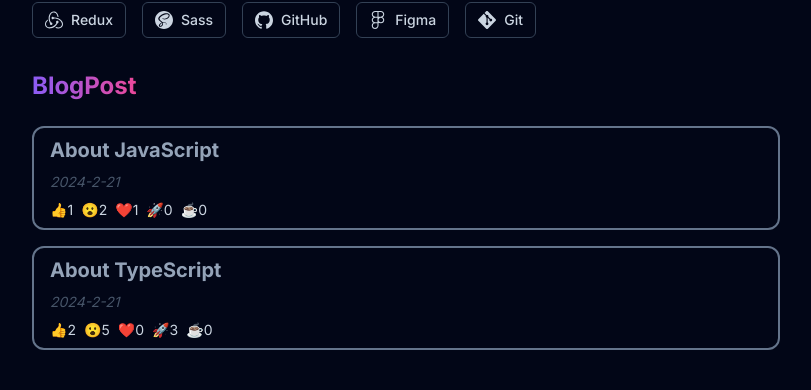
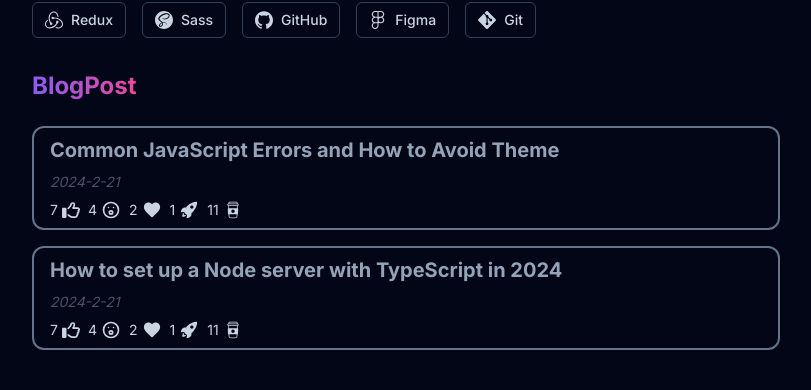
Before and after one commit to thapabishal21dev/devportfolio, a Next.js app: page /about in a window 1280 px wide. Shown: the part 1166-1556 px from the top of the page, without its empty margins (234-1045 px from the left). Built offline with nearby package versions, Linux system fonts and the light colour scheme; no server answers.

Commit message:
add redux store for blogpost & modified UI

```diff
--- a/app/blog/[blogId]/page.tsx
+++ b/app/blog/[blogId]/page.tsx
@@ -4,6 +4,20 @@ import { AllBlogData, IAllBlogData } from "@/app/lib/data/blogdata";
 import { ApiDataContext } from "@/app/context/context";
 import { useContext } from "react";
 import { useRouter } from "next/navigation";
+import { useDispatch, useSelector } from "react-redux";
+import {
+  IncrementLike,
+  IncrementWow,
+  Incrementlove,
+  IncrementRocket,
+  IncrementCup,
+} from "@/app/features/reactionslice";
+import type { RootState } from "@/app/store/store";
+import { FaRegThumbsUp } from "react-icons/fa";
+import { TbMoodSuprised } from "react-icons/tb";
+import { IoMdHeart } from "react-icons/io";
+import { IoIosRocket } from "react-icons/io";
+import { CiCoffeeCup } from "react-icons/ci";
 
 const SingleBlogPage = () => {
   const [selectBlogData, setSelectBlogData] = useState<IAllBlogData>(
@@ -22,6 +36,21 @@ const SingleBlogPage = () => {
     }
   }, [blogId, router]);
 
+  const dispatch = useDispatch();
+  const { like, wow, love, rocket, cup } = useSelector(
+    (state: RootState) => state.reactionReducer
+  );
+
+  // const handleClickReaction = (reactionCount: string) => {
+  //   switch (reactionCount) {
+  //     case "like":
+  //       dispatch(incrementLike());
+  //       break;
+
+  //     default:
+  //       break;
+  //   }
+  // };
   return (
     <div className="flex justify-center">
       <div className=" w-[780px] md:w-[650px] sm:w-full px-4 pt-16 h-screen mb-14">
@@ -32,34 +61,61 @@ const SingleBlogPage = () => {
           <p className=" italic text-sm">{selectBlogData.postDate}</p>
           <div className=" flex gap-2 dark:text-slate-300">
             {selectBlogData.postReactions?.map((newItems, index) => (
-              <div className=" flex gap-2 text-sm " key={index}>
-                <p>
-                  <span>👍</span>
-                  {newItems.like}
+              <div className=" flex items-center gap-2 text-sm " key={index}>
+                <p className=" flex cursor-pointer  items-center gap-1">
+                  <span>{like}</span>
+                  <span
+                    onClick={() => dispatch(IncrementLike(like + 1))}
+                    className="text-lg hover:text-violet-500"
+                  >
+                    <FaRegThumbsUp />
+                  </span>
                 </p>
-                <p>
-                  <span>😮</span>
-                  {newItems.wow}
+                <span>{wow}</span>
+                <p className=" flex cursor-pointer  items-center gap-1">
+                  <span
+                    onClick={() => dispatch(IncrementWow(wow + 1))}
+                    className=" text-xl hover:text-violet-500"
+                  >
+                    <TbMoodSuprised />
+                  </span>
                 </p>
-                <p>
-                  <span>❤️</span>
-                  {newItems.love}
+                <span>{love}</span>
+                <p className=" flex cursor-pointer  items-center gap-1">
+                  <span
+                    onClick={() => dispatch(Incrementlove(love + 1))}
+                    className=" text-xl hover:text-violet-500"
+                  >
+                    <IoMdHeart />
+                  </span>
                 </p>
-                <p>
-                  <span>🚀</span>
-                  {newItems.rocket}
+                <span>{rocket}</span>
+                <p className=" flex cursor-pointer  items-center gap-1">
+                  <span
+                    onClick={() => dispatch(IncrementRocket(rocket + 1))}
+                    className=" text-xl hover:text-violet-500"
+                  >
+                    <IoIosRocket />
+                  </span>
                 </p>
-                <p>
-                  <span>☕</span>
-                  {newItems.cup}
+                <span>{cup}</span>
+                <p className=" flex cursor-pointer items-center gap-1">
+                  <span
+                    onClick={() => dispatch(IncrementCup(cup + 1))}
+                    className=" text-xl hover:text-violet-500"
+                  >
+                    <CiCoffeeCup />
+                  </span>
                 </p>
               </div>
             ))}
           </div>
-          <div>
+          <div className=" py-4">
             {selectBlogData.postContent?.map((item, index) => (
               <div className=" flex flex-col gap-2" key={index}>
-                <h1 className=" text-xl">{item.contentTitle}</h1>
+                <h1 className=" text-xl">
+                  {item.contentTitle ?? item.contentTitle}
+                </h1>
                 <p>{item.contentDiscription}</p>
               </div>
             ))}
--- a/app/components/blog/singleblog.tsx
+++ b/app/components/blog/singleblog.tsx
@@ -1,9 +1,15 @@
 "use client";
-import { IAllBlogData, IPostReactions } from "@/app/lib/data/blogdata";
+import { IPostReactions } from "@/app/lib/data/blogdata";
 import Link from "next/link";
 import React from "react";
 import { useContext } from "react";
 import { ApiDataContext } from "@/app/context/context";
+import { FaRegThumbsUp } from "react-icons/fa6";
+import { TbMoodSuprised } from "react-icons/tb";
+import { IoIosRocket, IoMdHeart } from "react-icons/io";
+import { CiCoffeeCup } from "react-icons/ci";
+import { useSelector } from "react-redux";
+import type { RootState } from "@/app/store/store";
 
 interface Iprops {
   params: number;
@@ -12,12 +18,17 @@ interface Iprops {
   postReactions: IPostReactions[];
 }
 
-const SingleBlog = ({ params, postTitle, postDate, postReactions }: Iprops) => {
+const SingleBlog = ({ params, postTitle, postDate }: Iprops) => {
   const { setBlogId } = useContext(ApiDataContext);
 
   const handleClick = () => {
     setBlogId(params);
   };
+
+  const { like, wow, love, rocket, cup } = useSelector(
+    (state: RootState) => state.reactionReducer
+  );
+
   return (
     <div onClick={handleClick}>
       <Link href={`/blog/${postTitle}`}>
@@ -30,30 +41,39 @@ const SingleBlog = ({ params, postTitle, postDate, postReactions }: Iprops) => {
               {postDate}
             </div>
             <div className=" flex gap-2 dark:text-slate-300">
-              {postReactions.map((newItems, index) => (
-                <div className=" flex gap-2 text-sm " key={index}>
-                  <p>
-                    <span>👍</span>
-                    {newItems.like}
+              <div className=" flex gap-2 text-sm ">
+                <p className=" flex cursor-pointer  items-center gap-1">
+                  {like}
+                  <span className="text-lg">
+                    <FaRegThumbsUp />
+                  </span>
                 </p>
-                  <p>
-                    <span>😮</span>
-                    {newItems.wow}
+                <p className=" flex cursor-pointer  items-center gap-1">
+                  {wow}
+                  <span className=" text-xl">
+                    <TbMoodSuprised />
+                  </span>
                 </p>
-                  <p>
-                    <span>❤️</span>
-                    {newItems.love}
+                <p className=" flex cursor-pointer  items-center gap-1">
+                  {love}
+
+                  <span className=" text-xl">
+                    <IoMdHeart />
+                  </span>
                 </p>
-                  <p>
-                    <span>🚀</span>
-                    {newItems.rocket}
+                <p className=" flex cursor-pointer  items-center gap-1">
+                  {rocket}
+                  <span className=" text-xl">
+                    <IoIosRocket />
+                  </span>
                 </p>
-                  <p>
-                    <span>☕</span>
-                    {newItems.cup}
+                <p className=" flex cursor-pointer  items-center gap-1">
+                  {cup}
+                  <span className=" text-xl">
+                    <CiCoffeeCup />
+                  </span>
                 </p>
               </div>
-              ))}
             </div>
           </div>
         </div>
--- a/app/components/projects/singleProject.tsx
+++ b/app/components/projects/singleProject.tsx
@@ -32,7 +32,7 @@ const SingleProject = () => {
       <div>
         {selectProject && (
           <div className="  dark:bg-[radial-gradient(ellipse_at_center,_var(--tw-gradient-stops))] from-slate-950 to-black flex justify-center dark:text-neutral-300 ">
-            <div className=" w-[780px] my-24 md:w-[650px] sm:w-full px-4">
+            <div className=" w-[780px] my-12 md:w-[650px] sm:w-full px-4">
               <Link href="/projects">
                 <div className=" mt-6 animate-slidein [--slidein-delay:300ms] opacity-0">
                   <button className=" text-sm flex flex-row items-center gap-1 border-2 dark:border-slate-800 border-neutral-300  hover:bg-neutral-100 dark:hover:bg-gray-800 rounded-2xl px-3 py-1">
--- /dev/null
+++ b/app/features/reactionslice.tsx
@@ -0,0 +1,49 @@
+import { createSlice, PayloadAction } from "@reduxjs/toolkit";
+
+interface IReactions {
+  like: number;
+  wow: number;
+  love: number;
+  rocket: number;
+  cup: number;
+}
+
+const initialState: IReactions = {
+  like: 7,
+  wow: 4,
+  love: 2,
+  rocket: 1,
+  cup: 11,
+};
+
+export const reactionSlice = createSlice({
+  name: "reaction",
+  initialState,
+  reducers: {
+    IncrementLike: (state, action: PayloadAction<number>) => {
+      state.like = action.payload;
+    },
+    IncrementWow: (state, action: PayloadAction<number>) => {
+      state.wow = action.payload;
+    },
+    Incrementlove: (state, action: PayloadAction<number>) => {
+      state.love = action.payload;
+    },
+    IncrementRocket: (state, action: PayloadAction<number>) => {
+      state.rocket = action.payload;
+    },
+    IncrementCup: (state, action: PayloadAction<number>) => {
+      state.cup = action.payload;
+    },
+  },
+});
+
+export const {
+  IncrementLike,
+  IncrementWow,
+  Incrementlove,
+  IncrementRocket,
+  IncrementCup,
+} = reactionSlice.actions;
+
+export default reactionSlice.reducer;
--- a/app/layout.tsx
+++ b/app/layout.tsx
@@ -6,7 +6,8 @@ import { useState } from "react";
 import { ApiDataContext } from "./context/context";
 import Navbar from "./components/navbar/navbar";
 import Footer from "./components/footer/footer";
-
+import { Provider } from "react-redux";
+import store from "./store/store";
 interface IThemeType {
   colorScheme: "light" | "dark";
 }
@@ -46,6 +47,7 @@ export default function RootLayout({
     <html lang="en" className="dark scroll-smooth ">
       <body className={`${inter.className} dark:bg-slate-950 `}>
         <div className="">
+          <Provider store={store}>
             <ApiDataContext.Provider
               value={{
                 userApiData,
@@ -60,6 +62,7 @@ export default function RootLayout({
               {children}
               <Footer />
             </ApiDataContext.Provider>
+          </Provider>
         </div>
       </body>
     </html>
--- a/app/lib/data/blogdata.tsx
+++ b/app/lib/data/blogdata.tsx
@@ -26,7 +26,7 @@ export interface IPostReactions {
 export const AllBlogData: IAllBlogData[] = [
   {
     postId: 1,
-    postTitle: "About JavaScript",
+    postTitle: "Common JavaScript Errors and How to Avoid Theme",
     postDate: "2024-2-21",
     postContent: [
       {
@@ -47,7 +47,7 @@ export const AllBlogData: IAllBlogData[] = [
   },
   {
     postId: 2,
-    postTitle: "About TypeScript",
+    postTitle: "How to set up a Node server with TypeScript in 2024",
     postDate: "2024-2-21",
     postContent: [
       {
--- /dev/null
+++ b/app/store/store.tsx
@@ -0,0 +1,10 @@
+import { configureStore } from "@reduxjs/toolkit";
+import reactionReducer from "@/app/features/reactionslice";
+
+const store = configureStore({
+  reducer: { reactionReducer },
+});
+
+export default store;
+export type RootState = ReturnType<typeof store.getState>;
+export type AppDispatch = typeof store.dispatch;
--- a/package.json
+++ b/package.json
@@ -9,11 +9,13 @@
     "lint": "next lint"
   },
   "dependencies": {
+    "@reduxjs/toolkit": "^2.2.1",
     "next": "14.1.0",
     "react": "^18",
     "react-dom": "^18",
     "react-github-calendar": "^4.1.2",
     "react-icons": "^5.0.1",
+    "react-redux": "^9.1.0",
     "sharp": "^0.33.2"
   },
   "devDependencies": {
```
Also changed, not shown: app/features/features.tsx (added), 1 other file (tests, documents, lock files or other folders). Lines whose indentation alone changed are shown as unchanged.
